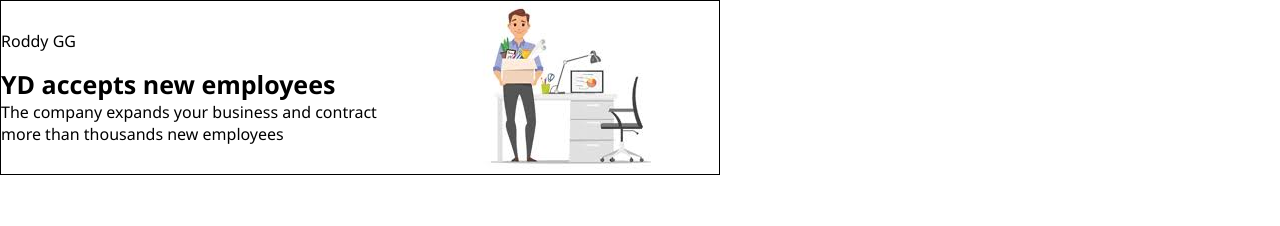
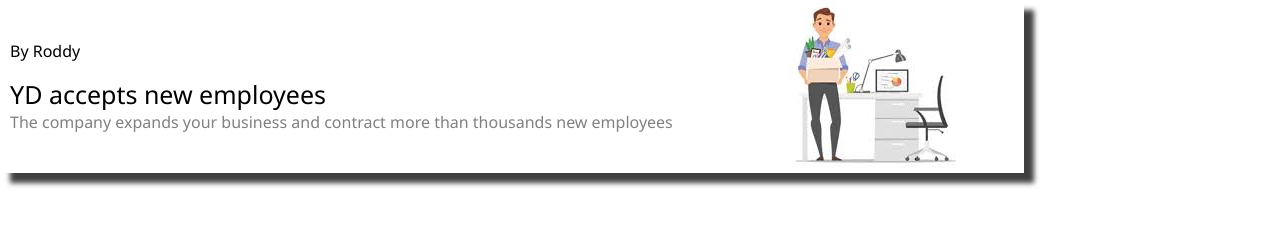
Before and after one commit to rformaggini/webcomponents, a plain HTML site: page raw-components/index.html in a window 1280 px wide. Drawn offline with Linux system fonts and the light colour scheme.

Commit message:
add style to component

```diff
--- a/raw-components/index.html
+++ b/raw-components/index.html
@@ -11,9 +11,9 @@
         <div class="card">
             <div class="card__left">
                 <span>
-                    Roddy GG
+                    By Roddy
                 </span>
-                <h1>YD accepts new employees</h1>
+                <a href="#">YD accepts new employees</a>
                 <p>The company expands your business and contract more than thousands new employees</p>
             </div>
             <div class="card__right">
--- a/raw-components/styles/style.css
+++ b/raw-components/styles/style.css
@@ -2,22 +2,36 @@
   margin: 0;
   padding: 0;
   box-sizing: border-box;
-    font-family: 'Segoe UI', Tahoma, Geneva, Verdana, sans-serif;
+  font-family: "Segoe UI", Tahoma, Geneva, Verdana, sans-serif;
 }
 .card {
-    width: 720px;
+  width: 80%;
   display: flex;
   flex-direction: row;
-    border: 1px solid;
+  justify-content: space-between;
+  box-shadow: 10px 10px 5px 0px rgba(0,0,0,0.75);
+-webkit-box-shadow: 10px 10px 5px 0px rgba(0,0,0,0.75);
+-moz-box-shadow: 10px 10px 5px 0px rgba(0,0,0,0.75);
 }
 
 .card__left {
   display: flex;
   flex-direction: column;
   justify-content: center;
+  padding-left: 10px;
 }
 
-.card__left > h1 {
+.card__left > span {
+  font-weight: 400;
+}
+
+.card__left > a {
   margin-top: 15px;
   font-size: 25px;
+  text-decoration: none;
+  color: black;
 }
+
+.card__left > p {
+  color: gray;
+}
```
Lines whose indentation alone changed are shown as unchanged.
